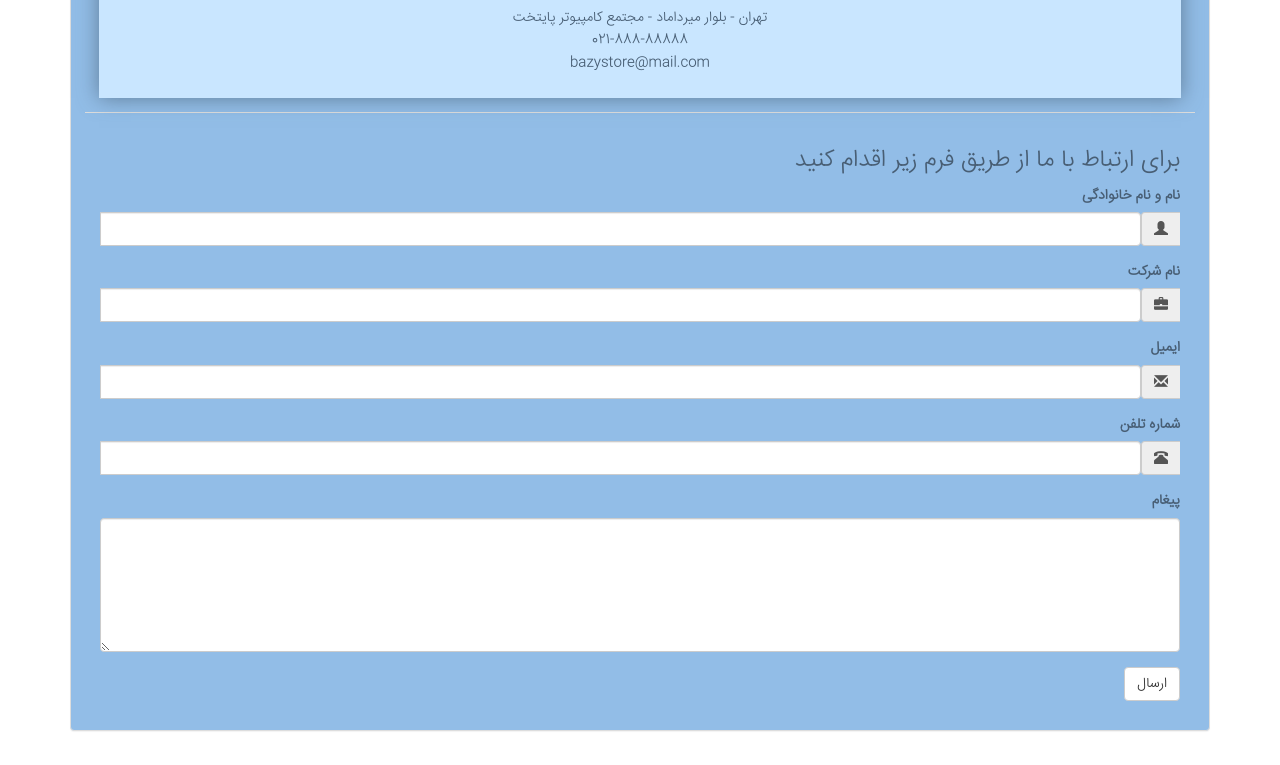
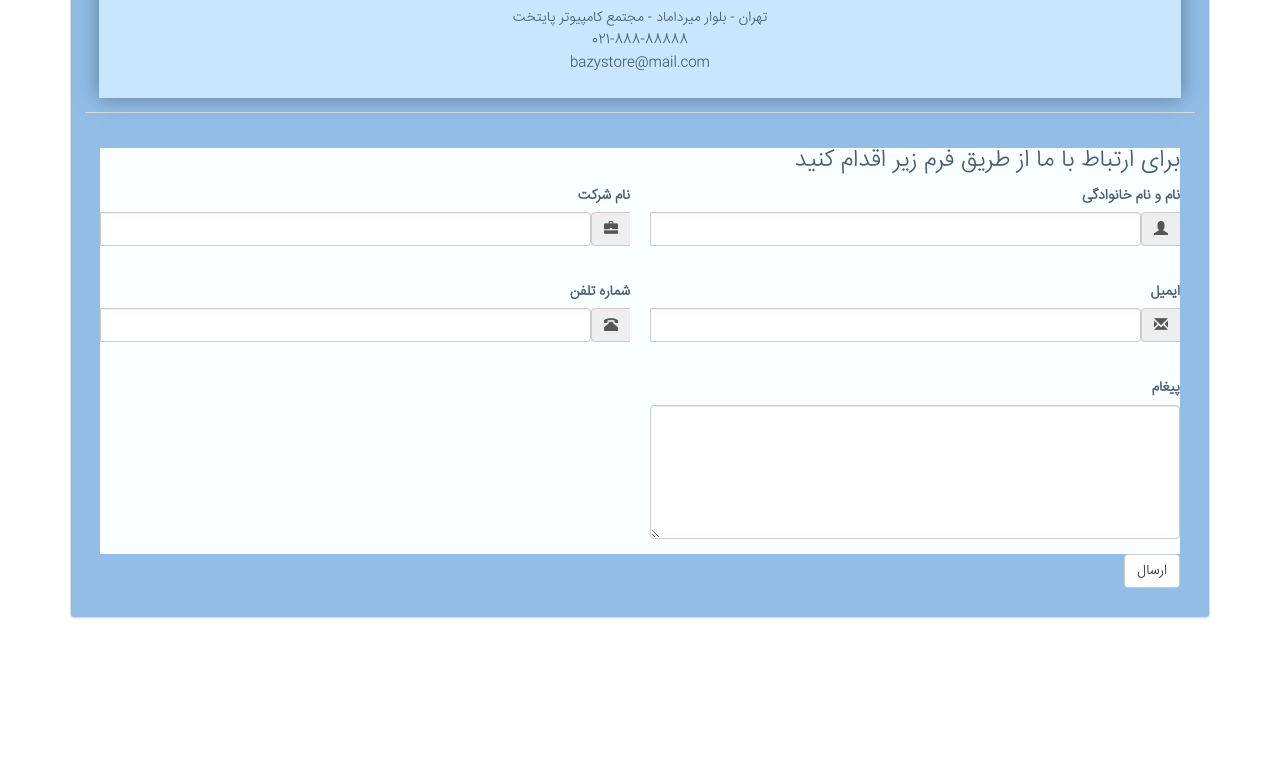
Before and after one commit to mrezasaadati/Responsive_ContactForm, a plain HTML site: page index.html in a window 1280 px wide. Shown: the part 156-921 px from the top of the page. After the commit the page ends 808 px from the top, so only its background shows below. Drawn offline with nearby package versions, Linux system fonts and the light colour scheme.

Commit message:
grid commit

```diff
--- a/index.html
+++ b/index.html
@@ -33,42 +33,57 @@
                 <div class="contact">
                     <h3>برای ارتباط با ما از طریق فرم زیر اقدام کنید</h3>
                     <form>
+
                         <div class="form-group">
                             <label for="usr">نام و نام خانوادگی</label>
                             <div class="input-group">
                                 <span class="input-group-addon"><i class="glyphicon glyphicon-user"></i></span>
-                                <input type="password" class="form-control" id="pwd">
+                                <input type="text" class="form-control" id="pwd">
                             </div>
                         </div>
+
+
                         <div class="form-group">
                             <label for="pwd">نام شرکت</label>
                             <div class="input-group">
                                 <span class="input-group-addon"><i class="glyphicon glyphicon-briefcase"></i></span>
-                                <input type="password" class="form-control" id="pwd">
+                                <input type="text" class="form-control" id="pwd">
                             </div>
                         </div>
+
+
                         <div class="form-group">
                             <label for="pwd">ایمیل</label>
                             <div class="input-group">
                                 <span class="input-group-addon"><i class="glyphicon glyphicon-envelope"></i></span>
-                                <input type="password" class="form-control" id="pwd">
+                                <input type="email" class="form-control" id="pwd">
                             </div>
                         </div>
+
+
                         <div class="form-group">
                             <label for="pwd">شماره تلفن</label>
                             <div class="input-group">
                                 <span class="input-group-addon"><i class="glyphicon glyphicon-phone-alt"></i></span>
-                                <input type="password" class="form-control" id="pwd">
+                                <input type="text" class="form-control" id="pwd">
                             </div>
                         </div>
+
+
                         <div class="form-group">
                             <label for="comment">پیغام</label>
 
                             <textarea class="form-control" rows="6" id="comment"></textarea>
                         </div>
+
                 </div>
-                <div class="g-recaptcha" data-sitekey="6LdXYTAUAAAAABjsIFV_kIQ0CVDGSI9l2RF7aTtD"></div>
+
+
+                <div class="g-recaptcha p" data-sitekey="6LdXYTAUAAAAABjsIFV_kIQ0CVDGSI9l2RF7aTtD"></div>
+
+
                 <button type="submit" class="btn btn-default">ارسال</button>
+
                 </form>
 
             </div>
--- a/style.css
+++ b/style.css
@@ -47,6 +47,36 @@ ul{
     margin: 0 0 1rem 0;
 }
 
+.contact{
+    background: #f9feff;
+}
+
+/* form */
+
+.contact form{
+    display: grid;
+    grid-template-columns: 1fr 1fr;
+    grid-gap: 20px;
+}
+
+
+
+
+
+
+
+
+
+
+
+
+
+
+
+
+
+
+
 
 
 
```
